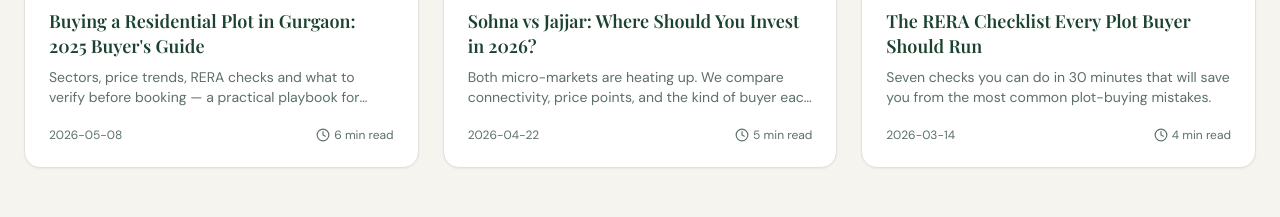
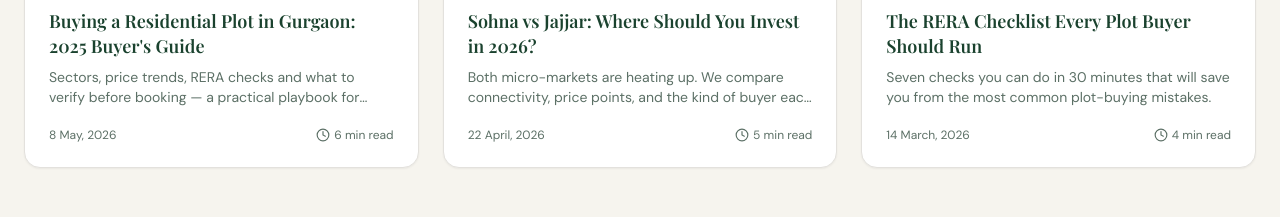
Before and after one commit to v4djay-Opt/plot, a Next.js app: page / in a window 1280 px wide. Shown: the part 4420-4637 px from the top of the page. Built offline with nearby package versions, Linux system fonts and the light colour scheme; no server answers; a web font is replaced by a local one.

Commit message:
fix(hydration): deterministic formatDate + BlogSection date display
- formatDate now uses hardcoded month array to prevent server/client locale mismatch
- BlogSection now uses formatDate instead of raw ISO date strings

```diff
--- a/components/site/BlogSection.tsx
+++ b/components/site/BlogSection.tsx
@@ -3,7 +3,7 @@
 import { useState } from 'react';
 import Link from 'next/link';
 import { ArrowRight, ArrowLeft, Clock } from 'lucide-react';
-import { BLOG_POSTS } from './blogData';
+import { BLOG_POSTS, formatDate } from './blogData';
 
 const ITEMS_PER_PAGE = 3;
 
@@ -85,7 +85,7 @@ export default function BlogSection() {
                   {p.excerpt}
                 </p>
                 <div className="mt-auto flex items-center justify-between pt-5 text-xs text-muted-foreground">
-                  <span>{p.date}</span>
+                  <span>{formatDate(p.date)}</span>
                   <span className="inline-flex items-center gap-1">
                     <Clock className="size-3.5" /> {p.readTime}
                   </span>
--- a/components/site/blogData.ts
+++ b/components/site/blogData.ts
@@ -122,9 +122,10 @@ export function getPost(slug: string) {
 }
 
 export function formatDate(iso: string): string {
-  return new Date(iso).toLocaleDateString('en-IN', {
-    day: 'numeric',
-    month: 'long',
-    year: 'numeric',
-  });
+  const d = new Date(iso);
+  const months = [
+    'January','February','March','April','May','June',
+    'July','August','September','October','November','December'
+  ];
+  return `${d.getDate()} ${months[d.getMonth()]}, ${d.getFullYear()}`;
 }
```
